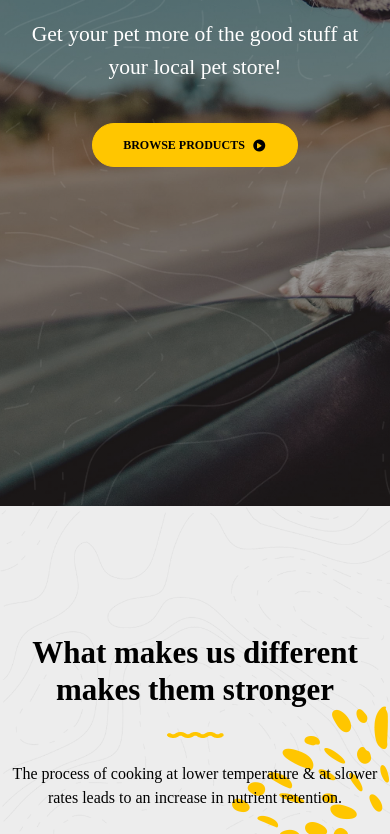
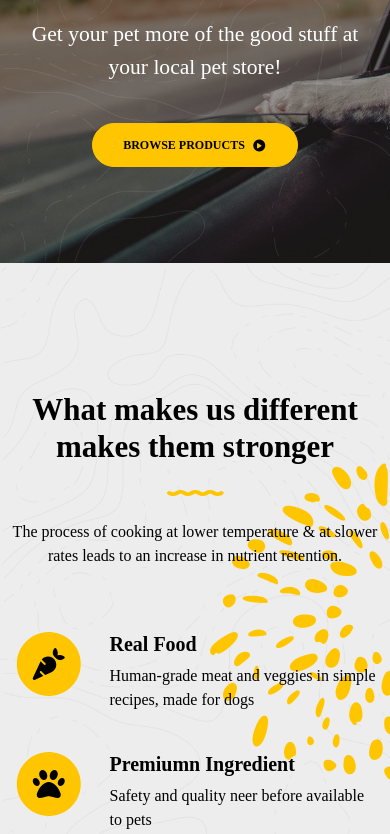
Before and after one commit to Tai-Lionel/pet-food-website, a website: page index.html in a window 390 px wide. Shown: the part 338-1172 px from the top of the page. Drawn offline with nearby package versions, Linux system fonts and the light colour scheme; files that its build step writes are made by us from their sources; a web font is replaced by a local one.

Commit message:
sixth commit

```diff
--- a/index.html
+++ b/index.html
@@ -231,7 +231,7 @@
         </div>
     </div>
 
-    <header class="header pt-9 pb-6">
+    <header class="header pt-9 pb-7">
         <div class="container">
             <div class="row">
                 <div class="d-none d-lg-block col-lg-3">
--- a/scss/styles.scss
+++ b/scss/styles.scss
@@ -248,9 +248,9 @@
         text-align: center;
     }
 
-    .header {
-        min-height: 100dvh;
-    }
+    // .header {
+    //     min-height: 100dvh;
+    // }
 
     .header-img-3 {
         width: 80px;
```
